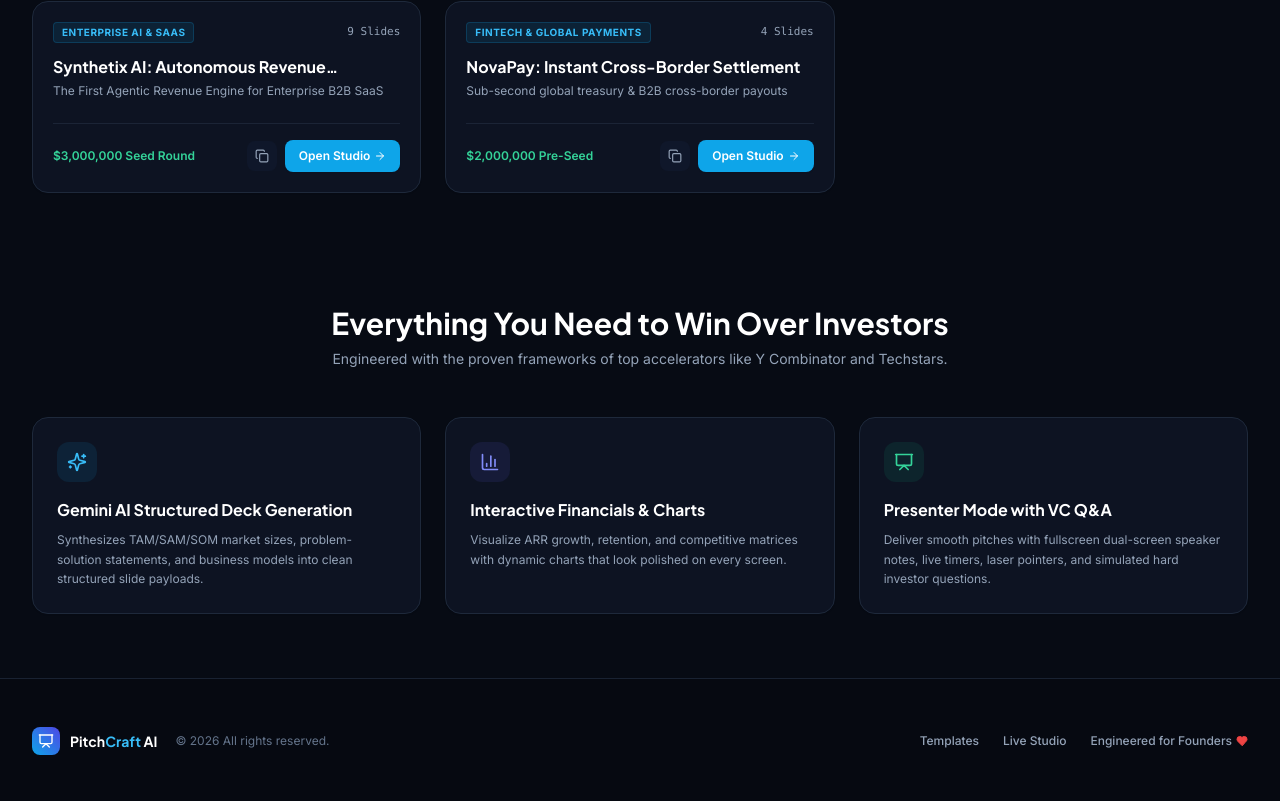
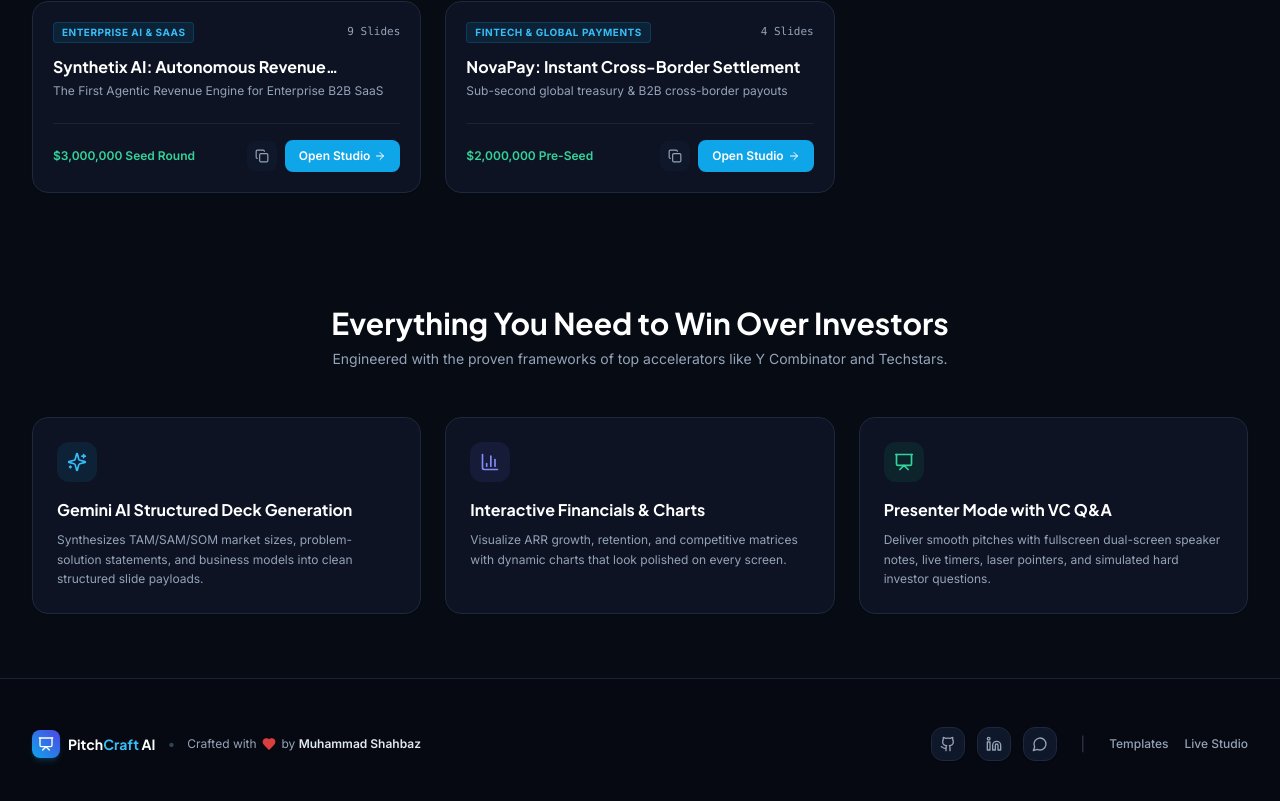
Before and after one commit to Muhammad-Shahbaz1/pitch-craft, a Next.js app: page / in a window 1280 px wide. Shown: the part 1008-1809 px from the top of the page. Built offline with nearby package versions, Linux system fonts and the light colour scheme.

Commit message:
feat: add author profile and interactive GitHub, LinkedIn, and WhatsApp social buttons in Footer

```diff
--- a/src/components/Footer.tsx
+++ b/src/components/Footer.tsx
@@ -1,32 +1,76 @@
 import Link from "next/link";
-import { Presentation, Heart } from "lucide-react";
+import { Presentation, Heart, Github, Linkedin, MessageCircle } from "lucide-react";
 
 export function Footer() {
   return (
     <footer className="border-t border-slate-200 dark:border-slate-800/80 bg-white dark:bg-[#060911] text-slate-500 dark:text-slate-400 text-sm py-12 transition-colors duration-200">
-      <div className="max-w-7xl mx-auto px-4 sm:px-6 lg:px-8 flex flex-col sm:flex-row items-center justify-between gap-6">
-        <div className="flex items-center gap-2.5">
-          <div className="w-7 h-7 rounded-lg bg-gradient-to-tr from-sky-500 to-indigo-600 flex items-center justify-center">
+      <div className="max-w-7xl mx-auto px-4 sm:px-6 lg:px-8 flex flex-col md:flex-row items-center justify-between gap-6">
+        {/* Brand Info */}
+        <div className="flex flex-col sm:flex-row items-center gap-3 text-center sm:text-left">
+          <div className="flex items-center gap-2">
+            <div className="w-7 h-7 rounded-lg bg-gradient-to-tr from-sky-500 to-indigo-600 flex items-center justify-center shadow-md shadow-sky-500/20">
               <Presentation className="w-4 h-4 text-white" />
             </div>
             <span className="font-display font-bold text-slate-900 dark:text-white">
               Pitch<span className="text-sky-500 dark:text-sky-400">Craft</span> AI
             </span>
-          <span className="text-xs text-slate-400 dark:text-slate-500 ml-2">
-            © {new Date().getFullYear()} All rights reserved.
+          </div>
+          <span className="hidden sm:inline text-slate-300 dark:text-slate-700">•</span>
+          <span className="text-xs text-slate-500 dark:text-slate-400">
+            Crafted with <Heart className="w-3.5 h-3.5 text-red-500 fill-red-500 inline mx-0.5 animate-pulse" /> by{" "}
+            <span className="font-semibold text-slate-800 dark:text-slate-200">Muhammad Shahbaz</span>
           </span>
         </div>
 
-        <div className="flex items-center gap-6 text-xs font-medium text-slate-600 dark:text-slate-400">
+        {/* Social Links & Quick Nav */}
+        <div className="flex items-center gap-6">
+          {/* Social Profiles */}
+          <div className="flex items-center gap-3">
+            {/* GitHub */}
+            <a
+              href="https://github.com/Muhammad-Shahbaz1"
+              target="_blank"
+              rel="noopener noreferrer"
+              title="GitHub - Muhammad Shahbaz"
+              className="p-2 rounded-xl border border-slate-200 dark:border-slate-800 bg-slate-50 dark:bg-slate-900 text-slate-600 dark:text-slate-400 hover:text-slate-900 dark:hover:text-white hover:border-slate-400 dark:hover:border-slate-600 hover:scale-110 active:scale-95 transition-all shadow-sm flex items-center justify-center group"
+            >
+              <Github className="w-4 h-4 group-hover:text-sky-500 transition-colors" />
+            </a>
+
+            {/* LinkedIn */}
+            <a
+              href="https://www.linkedin.com"
+              target="_blank"
+              rel="noopener noreferrer"
+              title="LinkedIn - Muhammad Shahbaz"
+              className="p-2 rounded-xl border border-slate-200 dark:border-slate-800 bg-slate-50 dark:bg-slate-900 text-slate-600 dark:text-slate-400 hover:text-[#0a66c2] dark:hover:text-[#0a66c2] hover:border-[#0a66c2]/40 hover:scale-110 active:scale-95 transition-all shadow-sm flex items-center justify-center group"
+            >
+              <Linkedin className="w-4 h-4 group-hover:text-[#0a66c2] transition-colors" />
+            </a>
+
+            {/* WhatsApp */}
+            <a
+              href="https://wa.me/"
+              target="_blank"
+              rel="noopener noreferrer"
+              title="WhatsApp - Muhammad Shahbaz"
+              className="p-2 rounded-xl border border-slate-200 dark:border-slate-800 bg-slate-50 dark:bg-slate-900 text-slate-600 dark:text-slate-400 hover:text-[#25D366] dark:hover:text-[#25D366] hover:border-[#25D366]/40 hover:scale-110 active:scale-95 transition-all shadow-sm flex items-center justify-center group"
+            >
+              <MessageCircle className="w-4 h-4 group-hover:text-[#25D366] transition-colors" />
+            </a>
+          </div>
+
+          <span className="hidden md:inline text-slate-300 dark:text-slate-700">|</span>
+
+          {/* Nav Links */}
+          <div className="hidden md:flex items-center gap-4 text-xs font-medium text-slate-500 dark:text-slate-400">
             <Link href="/templates" className="hover:text-sky-600 dark:hover:text-white transition-colors">
               Templates
             </Link>
             <Link href="/studio/template-ai-saas" className="hover:text-sky-600 dark:hover:text-white transition-colors">
               Live Studio
             </Link>
-          <span className="flex items-center gap-1 text-slate-400">
-            Engineered for Founders <Heart className="w-3 h-3 text-red-500 fill-red-500 inline" />
-          </span>
+          </div>
         </div>
       </div>
     </footer>
```
Lines whose indentation alone changed are shown as unchanged.
